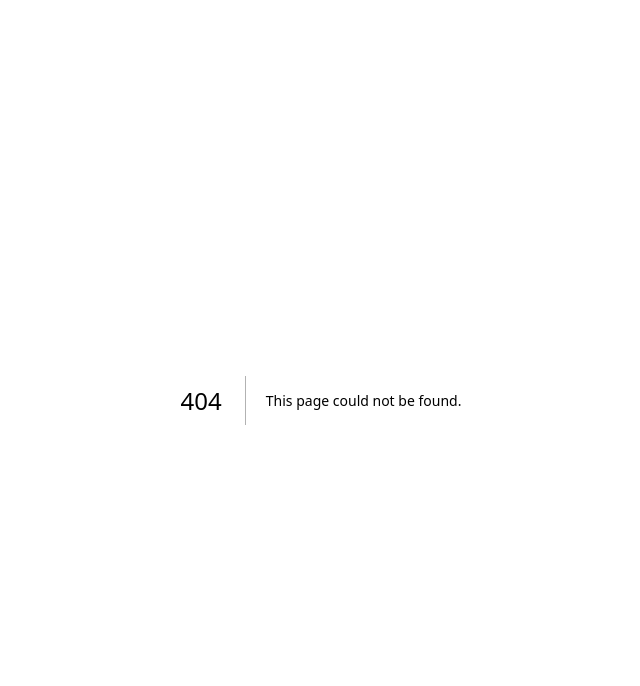
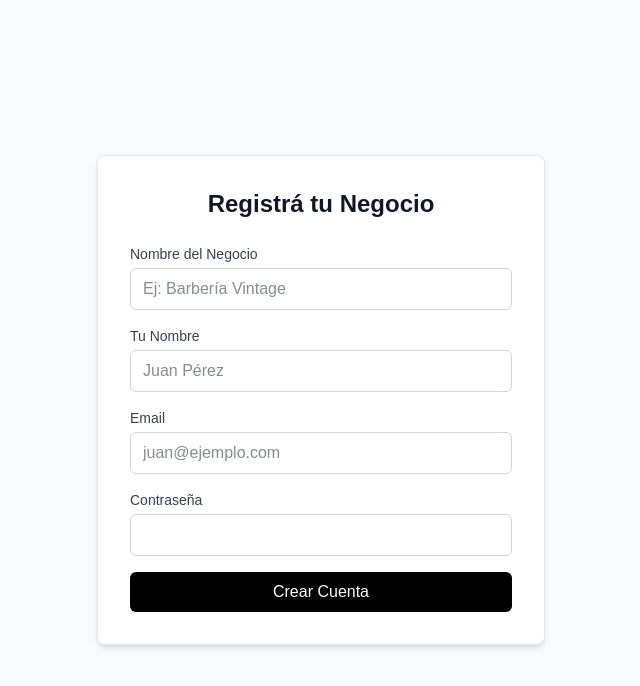
Before and after one commit to JoaquinCappa/turno-saas, a Next.js app: page /register in a window 1280 px wide. Before the commit this address had no page. Shown: the top 686 px of the page, without its empty margins (319-959 px from the left). Built offline with nearby package versions, Linux system fonts and the light colour scheme; no server answers.

Commit message:
Implement initial OWNER registration

```diff
--- /dev/null
+++ b/src/app/register/actions.ts
@@ -0,0 +1,89 @@
+'use server';
+
+import bcrypt from 'bcryptjs';
+import prisma from '@/lib/prisma';
+import { Role } from '@prisma/client';
+
+function generateSlug(name: string): string {
+  return name
+    .toLowerCase()
+    .normalize('NFD') // Remove accents
+    .replace(/[\u0300-\u036f]/g, '') // Remove diacritics
+    .replace(/[^a-z0-9]+/g, '-') // Replace non-alphanumeric with hyphen
+    .replace(/(^-|-$)+/g, ''); // Remove leading/trailing hyphens
+}
+
+export async function registerBusiness(formData: FormData) {
+  const businessName = formData.get('businessName')?.toString();
+  const userName = formData.get('userName')?.toString();
+  const email = formData.get('email')?.toString();
+  const password = formData.get('password')?.toString();
+
+  if (!businessName || !userName || !email || !password) {
+    return { error: 'Todos los campos son obligatorios.' };
+  }
+
+  const normalizedEmail = email.toLowerCase().trim();
+
+  try {
+    // 1. Comprobar que el email no esté registrado
+    const existingUser = await prisma.user.findUnique({
+      where: { email: normalizedEmail },
+    });
+
+    if (existingUser) {
+      // Evitamos enumeración de usuarios siendo algo genéricos
+      return { error: 'Error al registrar la cuenta. Verificá los datos ingresados.' };
+    }
+
+    // 2. Generar slug válido para el Business y comprobar conflictos
+    let baseSlug = generateSlug(businessName);
+    if (!baseSlug) {
+      baseSlug = 'negocio';
+    }
+
+    let slug = baseSlug;
+    let counter = 1;
+
+    while (true) {
+      const existingBusiness = await prisma.business.findUnique({
+        where: { slug },
+      });
+      if (!existingBusiness) {
+        break; // Slug is available
+      }
+      slug = `${baseSlug}-${counter}`;
+      counter++;
+    }
+
+    // 3. Hashear contraseña
+    const hashedPassword = await bcrypt.hash(password, 10);
+
+    // 4. Crear Business y User en una única transacción
+    await prisma.$transaction(async (tx) => {
+      const business = await tx.business.create({
+        data: {
+          name: businessName,
+          slug,
+          isActive: true,
+        },
+      });
+
+      await tx.user.create({
+        data: {
+          businessId: business.id,
+          name: userName,
+          email: normalizedEmail,
+          password: hashedPassword,
+          role: Role.OWNER, // Rol forzado en backend, nunca desde el cliente
+          isActive: true,
+        },
+      });
+    });
+
+    return { success: true };
+  } catch (error) {
+    console.error('Registration error:', error);
+    return { error: 'Ocurrió un error inesperado al procesar tu registro.' };
+  }
+}
--- /dev/null
+++ b/src/app/register/page.tsx
@@ -0,0 +1,126 @@
+'use client';
+
+import { useState } from 'react';
+import { useRouter } from 'next/navigation';
+import { registerBusiness } from './actions';
+
+export default function RegisterPage() {
+  const router = useRouter();
+  const [error, setError] = useState<string | null>(null);
+  const [loading, setLoading] = useState(false);
+  const [success, setSuccess] = useState(false);
+
+  const handleSubmit = async (e: React.FormEvent<HTMLFormElement>) => {
+    e.preventDefault();
+    setLoading(true);
+    setError(null);
+
+    const formData = new FormData(e.currentTarget);
+    const result = await registerBusiness(formData);
+
+    if (result?.error) {
+      setError(result.error);
+      setLoading(false);
+    } else if (result?.success) {
+      setSuccess(true);
+      setLoading(false);
+      // Redirigir al login después de mostrar el mensaje de éxito
+      setTimeout(() => {
+        router.push('/api/auth/signin');
+      }, 2000);
+    }
+  };
+
+  if (success) {
+    return (
+      <div className="min-h-screen flex items-center justify-center bg-gray-50 p-4">
+        <div className="max-w-md w-full bg-white rounded-lg shadow-md p-8 text-center border border-gray-200">
+          <h2 className="text-2xl font-bold text-green-600 mb-4">¡Registro Exitoso!</h2>
+          <p className="text-gray-600">
+            Tu negocio fue creado correctamente. Redirigiendo al inicio de sesión...
+          </p>
+        </div>
+      </div>
+    );
+  }
+
+  return (
+    <div className="min-h-screen flex items-center justify-center bg-gray-50 p-4">
+      <div className="max-w-md w-full bg-white rounded-lg shadow-md p-8 border border-gray-200">
+        <h2 className="text-2xl font-bold text-gray-900 text-center mb-6">Registrá tu Negocio</h2>
+
+        {error && (
+          <div className="bg-red-50 text-red-600 p-3 rounded-md text-sm mb-4 border border-red-200">
+            {error}
+          </div>
+        )}
+
+        <form onSubmit={handleSubmit} className="space-y-4">
+          <div>
+            <label className="block text-sm font-medium text-gray-700 mb-1" htmlFor="businessName">
+              Nombre del Negocio
+            </label>
+            <input
+              id="businessName"
+              name="businessName"
+              type="text"
+              required
+              className="w-full border border-gray-300 rounded-md px-3 py-2 text-gray-900 focus:outline-none focus:ring-2 focus:ring-black"
+              placeholder="Ej: Barbería Vintage"
+            />
+          </div>
+
+          <div>
+            <label className="block text-sm font-medium text-gray-700 mb-1" htmlFor="userName">
+              Tu Nombre
+            </label>
+            <input
+              id="userName"
+              name="userName"
+              type="text"
+              required
+              className="w-full border border-gray-300 rounded-md px-3 py-2 text-gray-900 focus:outline-none focus:ring-2 focus:ring-black"
+              placeholder="Juan Pérez"
+            />
+          </div>
+
+          <div>
+            <label className="block text-sm font-medium text-gray-700 mb-1" htmlFor="email">
+              Email
+            </label>
+            <input
+              id="email"
+              name="email"
+              type="email"
+              required
+              className="w-full border border-gray-300 rounded-md px-3 py-2 text-gray-900 focus:outline-none focus:ring-2 focus:ring-black"
+              placeholder="juan@ejemplo.com"
+            />
+          </div>
+
+          <div>
+            <label className="block text-sm font-medium text-gray-700 mb-1" htmlFor="password">
+              Contraseña
+            </label>
+            <input
+              id="password"
+              name="password"
+              type="password"
+              required
+              minLength={6}
+              className="w-full border border-gray-300 rounded-md px-3 py-2 text-gray-900 focus:outline-none focus:ring-2 focus:ring-black"
+            />
+          </div>
+
+          <button
+            type="submit"
+            disabled={loading}
+            className="w-full bg-black text-white font-medium py-2 px-4 rounded-md hover:bg-gray-800 disabled:opacity-50 transition-colors"
+          >
+            {loading ? 'Registrando...' : 'Crear Cuenta'}
+          </button>
+        </form>
+      </div>
+    </div>
+  );
+}
```
